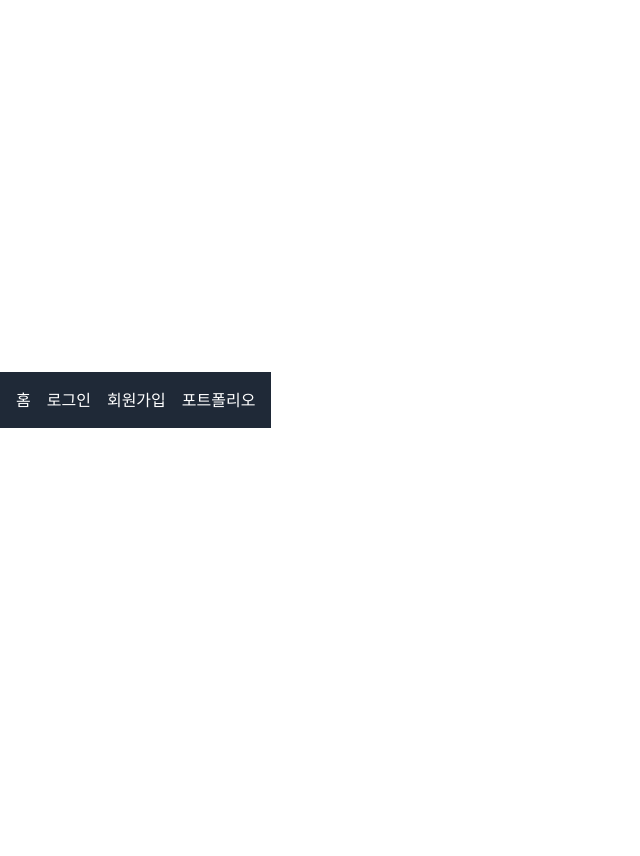
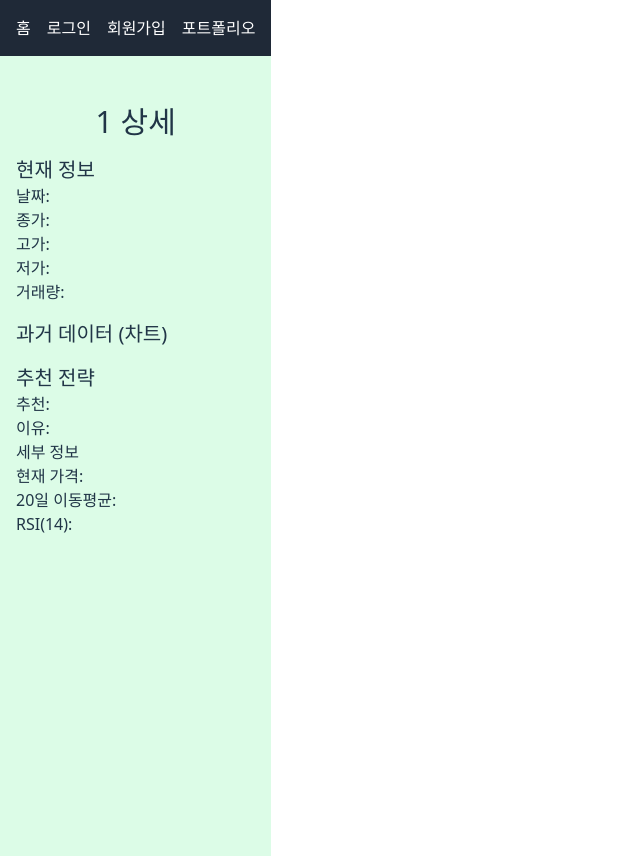
Before and after one commit to bion0625/gpt-stock, a React (Vite) app in the folder frontend/: page /stocks/1 in a window 1280 px wide. Before the commit this address had no page. Shown: the whole page, without its empty margins (0-640 px from the left). Before the commit the page ends 800 px from the top, so only its background shows below. Built offline with nearby package versions, Linux system fonts and the light colour scheme; no server answers.

Commit message:
종목 세부 사항 고도화화

```diff
--- a/frontend/src/App.tsx
+++ b/frontend/src/App.tsx
@@ -22,7 +22,7 @@ function App() {
         <Route path="/register" element={<RegisterPage/>} />
         <Route path="/" element={<HomePage/>} />
         <Route path="/portfolio" element={<PortfolioPage/>} />
-        <Route path="/portfolio/:symbol" element={<StockDetailPage/>} />
+        <Route path="/stocks/:symbol" element={<StockDetailPage/>} />
       </Routes>
     </Router>
   )
--- a/frontend/src/components/StockCard.tsx
+++ b/frontend/src/components/StockCard.tsx
@@ -1,4 +1,4 @@
-import { useNavigate } from "react-router-dom";
+import { Link, useNavigate } from "react-router-dom";
 
 interface StockCardProps {
     symbol: string;
@@ -14,7 +14,9 @@ const StockCard = ({symbol,amount, onDelete}: StockCardProps & {onDelete: (symbo
             <h2 className="text-xl font-semibold">{symbol}</h2>
             <p className="text-lg">Amount: {amount}</p>
             <div>
-                <button className="p-2 bg-blue-500 text-white rounded-full" onClick={() => navigate(`/portfolio/${symbol}`)}>View Details</button>
+                <Link to={`/stocks/${symbol}`}>
+                    <button className="pmt-2 p-2 bg-blue-500 text-white rounded-full" onClick={() => navigate(`/stocks/${symbol}`)}>View Details</button>
+                </Link>
                 <button className="p-2 bg-red-500 text-white rounded-full" onClick={() => onDelete(symbol)}>Delete</button>
             </div>
         </div>
--- a/frontend/src/pages/StockDetailPage.tsx
+++ b/frontend/src/pages/StockDetailPage.tsx
@@ -1,26 +1,58 @@
 import { useEffect, useState } from "react";
 import { useParams } from "react-router-dom";
-import { fetchStockDetail } from "../services/api";
+import { fetchStockDetail, fetchStockHistory, fetchStockRecommendation } from "../services/api";
 
 const StockDetailPage = () => {
-    const { symbol } = useParams();
-    const [stock, setStock] = useState<any>(null);
+    const { symbol } = useParams<{symbol: string}>();
+
+    const [detail, setDetail] = useState<any>(null);
+    const [history, setHistory] = useState<any[]>([]);
+    const [recommend, setRecommend] = useState<any>(null);
 
     useEffect(() => {
-        const getStock = async () => {
-            const data = await fetchStockDetail(symbol!)
-            setStock(data);
+        const loadData = async () => {
+            const detailData = await fetchStockDetail(symbol!);
+            setDetail(detailData);
+
+            const historyData = await fetchStockHistory(symbol!);
+            setHistory(historyData);
+
+            const recommendData = await fetchStockRecommendation(symbol!);
+            setRecommend(recommendData);
         }
-        getStock();
+
+        loadData();
     }, [symbol]);
 
-    if(!stock) return <div>Loading...</div>
+    return (
+        <div className="min-h-screen bg-green-100 p-4">
+            <h1 className="text-3xl text-center mt-8">{symbol} 상세</h1>
 
-    return (
-        <div className="min-h-screen bg-yellow-100 p-8">
-            <h1 className="text-3xl font-bold mb-4">Details for {stock.symbol}</h1>
-            <p className="text-lg">Amount: {stock.amount}</p>
-            {/* 추가 정보들: 주가, 평가금액, 수익률 등 */}
+            <div className="mt-4">
+                <h2 className="text-xl">현재 정보</h2>
+                <p>날짜: {detail?.date}</p>
+                <p>종가: {detail?.close}</p>
+                <p>고가: {detail?.high}</p>
+                <p>저가: {detail?.low}</p>
+                <p>거래량: {detail?.volume}</p>
+            </div>
+
+            <div className="mt-4">
+                <h2 className="text-xl">과거 데이터 (차트)</h2>
+                {/* Recharts 같은 라이브러리로 history 데이터 차트 시각화 */}
+            </div>
+
+            <div className="mt-4">
+                <h2 className="text-xl">추천 전략</h2>
+                <p>추천: {recommend?.recommandation}</p>
+                <p>이유: {recommend?.reason}</p>
+                <div>
+                    <h3>세부 정보</h3>
+                    <p>현재 가격: {recommend?.details?.current_price}</p>
+                    <p>20일 이동평균: {recommend?.details?.moving_average_20}</p>
+                    <p>RSI(14): {recommend?.details?.rsi_14}</p>
+                </div>
+            </div>
         </div>
     );
 };
--- a/frontend/src/services/api.ts
+++ b/frontend/src/services/api.ts
@@ -31,11 +31,21 @@ export const fetchPortfolio = async () => {
 };
 
 export const fetchStockDetail = async (symbol: string) => {
-    const res = await api.get(`portfolio/${symbol}`);
+    const res = await api.get(`stocks/${symbol}`);
     return res.data;
-}
+};
+
+export const fetchStockHistory = async (symbol: string) => {
+    const res = await api.get(`stocks/${symbol}/data`);
+    return res.data;
+};
+
+export const fetchStockRecommendation = async (symbol: string) => {
+    const res = await api.get(`recommend/${symbol}`);
+    return res.data;
+};
 
 export const deleteStock = async (symbol: string) => {
     const res = await api.delete(`/portfolio/${symbol}`);
     return res.data;
-}
+};
```
Also changed, not shown: 1 other file (tests, documents, lock files or other folders).
